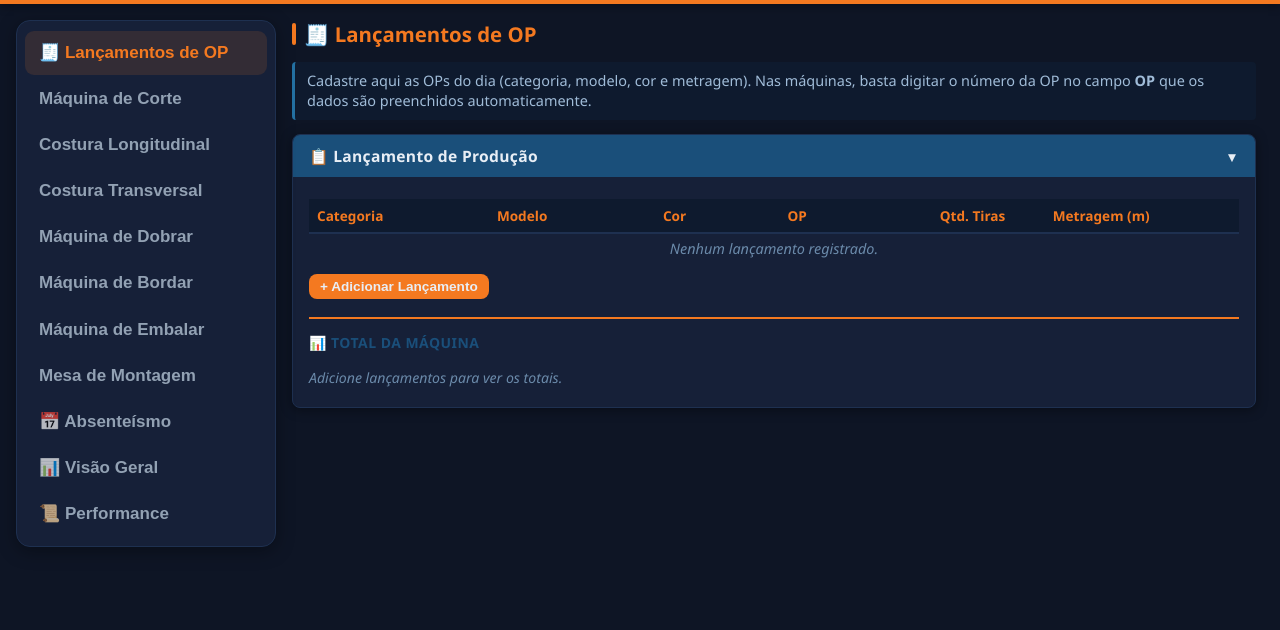
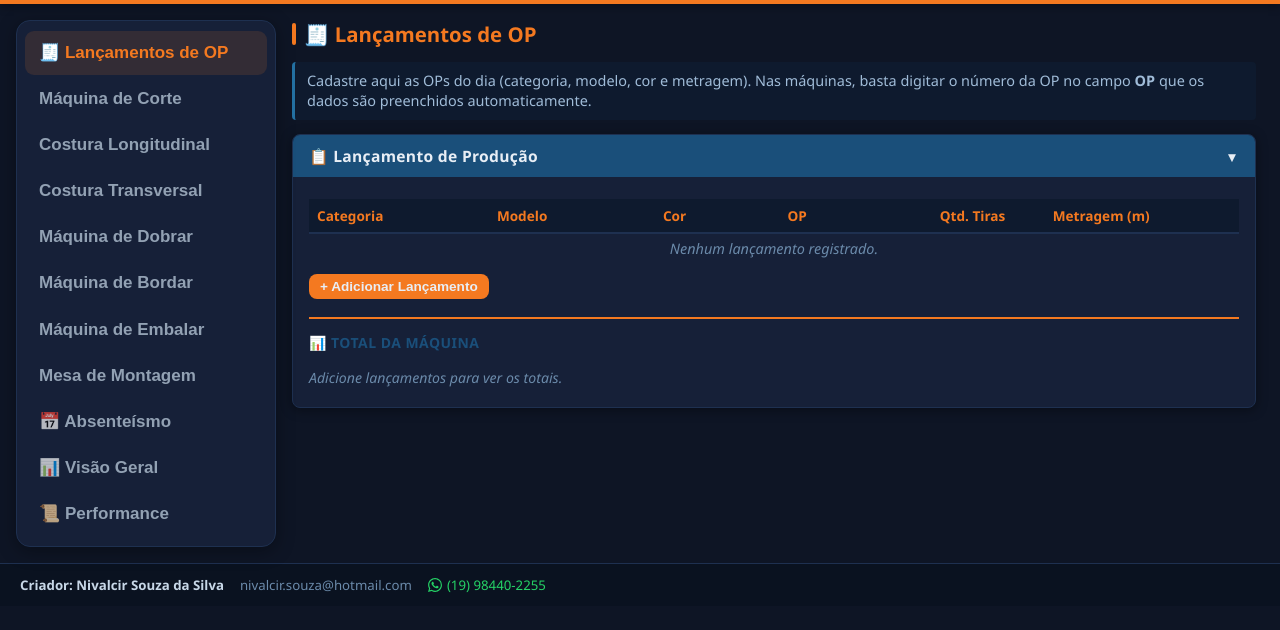
Before and after one commit to NivalcirNotebook/sistema-producao-casa-linda, a website: page index.html in a window 1280 px wide. Shown: the part 94-724 px from the top of the page. Drawn offline with Linux system fonts and the light colour scheme; no server answers.

Commit message:
Adiciona rodapé com informações do criador (nome, e-mail, WhatsApp)
Co-Authored-By: Claude Sonnet 4.6 <noreply@anthropic.com>

```diff
--- a/css/style.css
+++ b/css/style.css
@@ -957,6 +957,49 @@ main { flex: 1; min-width: 0; padding: 0 8px 16px 0; }
   border: 1px solid var(--red);
 }
 
+/* ===== FOOTER ===== */
+.app-footer {
+  padding: 12px 20px;
+  background: #0a1220;
+  border-top: 1px solid var(--border);
+}
+
+.app-footer-info {
+  display: flex;
+  flex-wrap: wrap;
+  align-items: center;
+  gap: 6px 16px;
+  font-size: 0.78rem;
+  color: var(--gray-400);
+}
+
+.app-footer-creator {
+  font-weight: 600;
+  color: var(--gray-700);
+}
+
+.app-footer-link {
+  color: var(--gray-400);
+  text-decoration: none;
+  transition: color 0.2s;
+}
+.app-footer-link:hover { color: var(--orange); }
+
+.app-footer-zap {
+  display: inline-flex;
+  align-items: center;
+  gap: 5px;
+  color: #25d366;
+}
+.app-footer-zap:hover { color: #1ebe5a; }
+
+.zap-icon {
+  width: 14px;
+  height: 14px;
+  fill: currentColor;
+  flex-shrink: 0;
+}
+
 /* ===== PRINT ===== */
 @media print {
   header { position: static; background: #0e1525 !important; -webkit-print-color-adjust: exact; print-color-adjust: exact; }
--- a/index.html
+++ b/index.html
@@ -49,6 +49,20 @@
   <!-- ===== TOAST ===== -->
   <div id="toast"></div>
 
+  <!-- ===== FOOTER ===== -->
+  <footer class="app-footer">
+    <div class="app-footer-info">
+      <span class="app-footer-creator">Criador: Nivalcir Souza da Silva</span>
+      <a class="app-footer-link" href="mailto:nivalcir.souza@hotmail.com">nivalcir.souza@hotmail.com</a>
+      <a class="app-footer-link app-footer-zap" href="https://wa.me/5519984402255" target="_blank" rel="noopener">
+        <svg class="zap-icon" viewBox="0 0 24 24" xmlns="http://www.w3.org/2000/svg" aria-hidden="true">
+          <path d="M17.472 14.382c-.297-.149-1.758-.867-2.03-.967-.273-.099-.471-.148-.67.15-.197.297-.767.966-.94 1.164-.173.199-.347.223-.644.075-.297-.15-1.255-.463-2.39-1.475-.883-.788-1.48-1.761-1.653-2.059-.173-.297-.018-.458.13-.606.134-.133.298-.347.446-.52.149-.174.198-.298.298-.497.099-.198.05-.371-.025-.52-.075-.149-.669-1.612-.916-2.207-.242-.579-.487-.5-.669-.51-.173-.008-.371-.01-.57-.01-.198 0-.52.074-.792.372-.272.297-1.04 1.016-1.04 2.479 0 1.462 1.065 2.875 1.213 3.074.149.198 2.096 3.2 5.077 4.487.709.306 1.262.489 1.694.625.712.227 1.36.195 1.871.118.571-.085 1.758-.719 2.006-1.413.248-.694.248-1.289.173-1.413-.074-.124-.272-.198-.57-.347m-5.421 7.403h-.004a9.87 9.87 0 01-5.031-1.378l-.361-.214-3.741.982.998-3.648-.235-.374a9.86 9.86 0 01-1.51-5.26c.001-5.45 4.436-9.884 9.888-9.884 2.64 0 5.122 1.03 6.988 2.898a9.825 9.825 0 012.893 6.994c-.003 5.45-4.437 9.884-9.885 9.884m8.413-18.297A11.815 11.815 0 0012.05 0C5.495 0 .16 5.335.157 11.892c0 2.096.547 4.142 1.588 5.945L.057 24l6.305-1.654a11.882 11.882 0 005.683 1.448h.005c6.554 0 11.89-5.335 11.893-11.893a11.821 11.821 0 00-3.48-8.413z"/>
+        </svg>
+        (19) 98440-2255
+      </a>
+    </div>
+  </footer>
+
   <!-- ===== SCRIPTS ===== -->
   <script src="js/data.js"></script>
   <script src="js/logic.js"></script>
```
